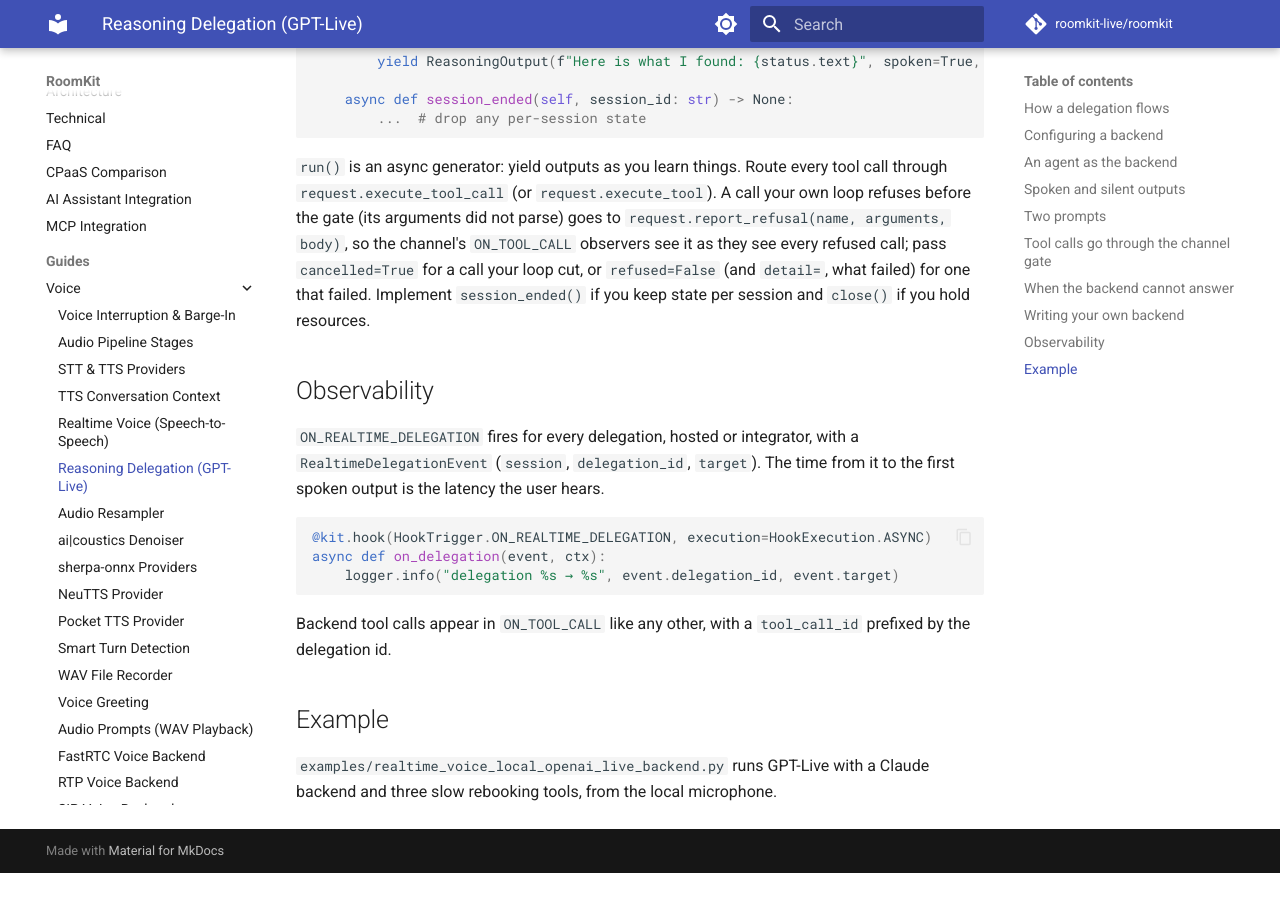
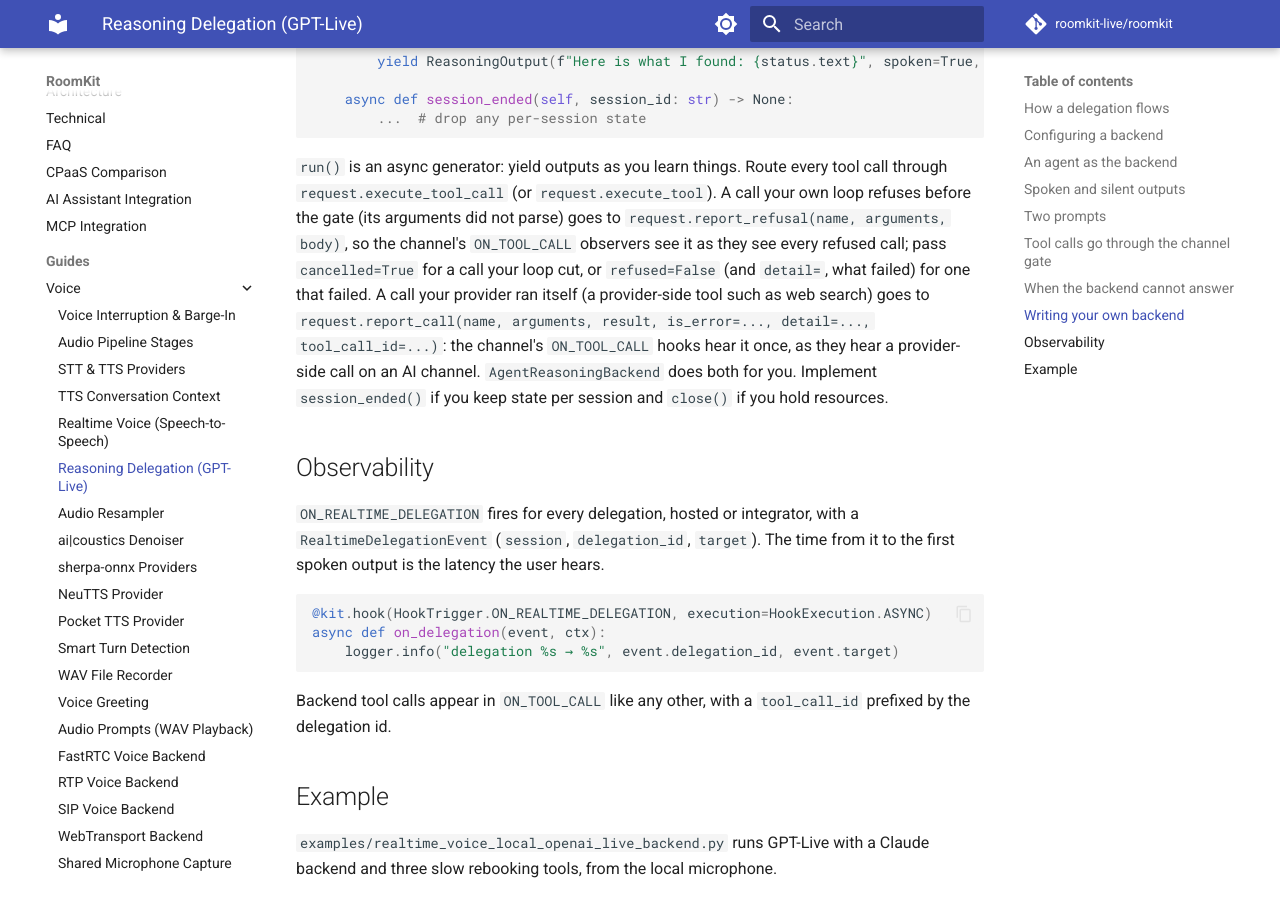
Before and after one commit to roomkit-live/roomkit-docs, an MkDocs documentation site: the page built from docs/guides/reasoning-delegation.md, in a window 1280 px wide and 900 px high, scrolled down 5248 px. Built offline with MkDocs 1.6.1 and Material for MkDocs 9.7.7, drawn with Linux system fonts in a browser that asks for light colours; comment, search, counter and statistics services are not loaded; before the commit the page ends 6121 px from its top, so only the background shows below that.

Commit message:
docs(reasoning): report_call for a call the backend's own provider served (RMK-480)

```diff
--- a/docs/guides/reasoning-delegation.md
+++ b/docs/guides/reasoning-delegation.md
@@ -230,9 +230,13 @@ call your own loop refuses before the gate (its arguments did not parse) goes
 to `request.report_refusal(name, arguments, body)`, so the channel's
 `ON_TOOL_CALL` observers see it as they see every refused call; pass
 `cancelled=True` for a call your loop cut, or `refused=False` (and
-`detail=`, what failed) for one that failed. Implement
-`session_ended()` if you keep state per session and `close()` if you hold
-resources.
+`detail=`, what failed) for one that failed. A call your provider ran
+itself (a provider-side tool such as web search) goes to
+`request.report_call(name, arguments, result, is_error=..., detail=...,
+tool_call_id=...)`: the channel's `ON_TOOL_CALL` hooks hear it once, as they
+hear a provider-side call on an AI channel. `AgentReasoningBackend` does both
+for you. Implement `session_ended()` if you keep state per session and
+`close()` if you hold resources.
 
 ## Observability
 
```
